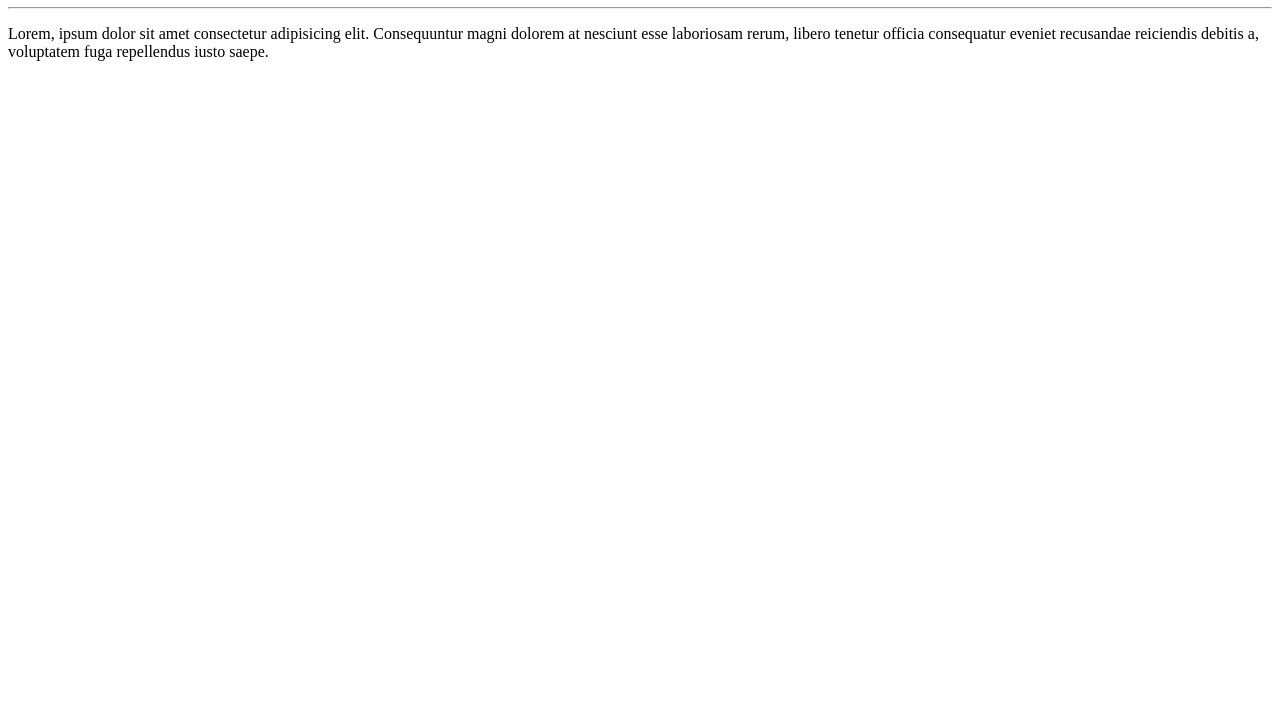
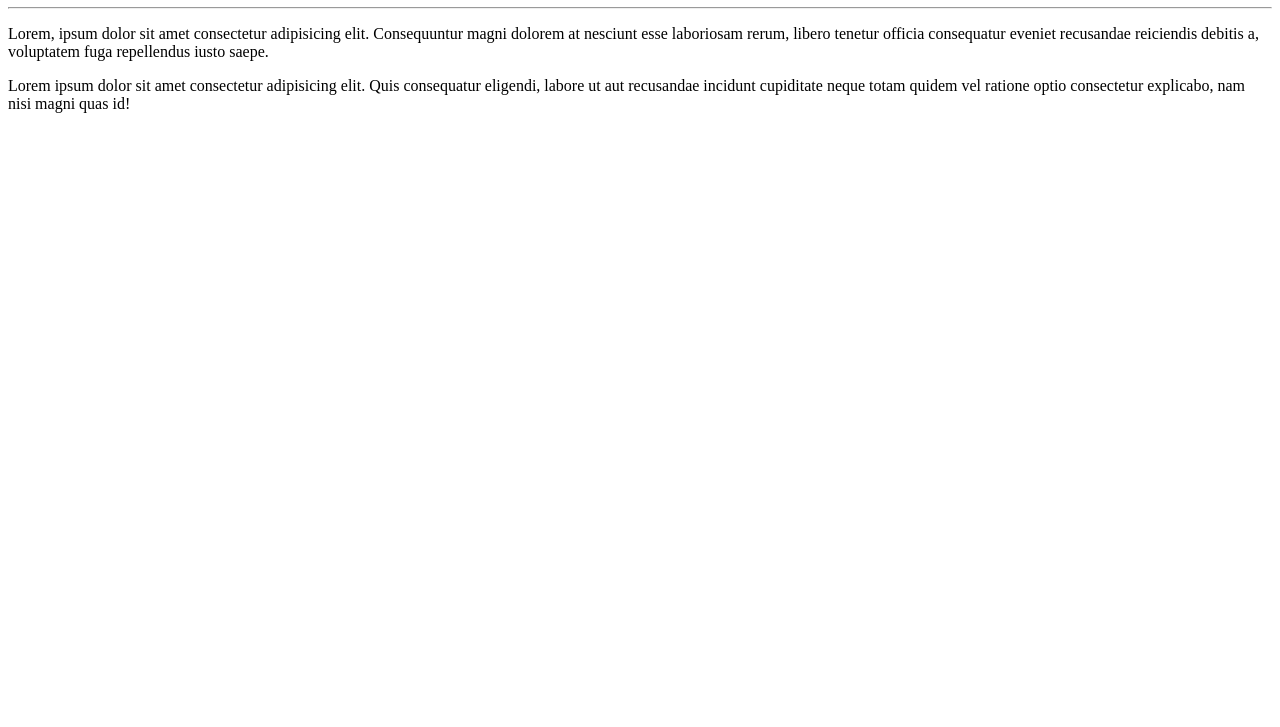
Before and after one commit to BereniceValle/Ola-Mundo, a plain HTML site: page Site-exemplo/index.html in a window 1280 px wide. Shown: the part 73-800 px from the top of the page. Drawn offline with Linux system fonts and the light colour scheme.

Commit message:
adicionei um parágrafo

```diff
--- a/Site-exemplo/index.html
+++ b/Site-exemplo/index.html
@@ -10,5 +10,6 @@
     <h1>Olá, Mundo!</h1>
     <hr>
     <p>Lorem, ipsum dolor sit amet consectetur adipisicing elit. Consequuntur magni dolorem at nesciunt esse laboriosam rerum, libero tenetur officia consequatur eveniet recusandae reiciendis debitis a, voluptatem fuga repellendus iusto saepe.</p>
+    <p>Lorem ipsum dolor sit amet consectetur adipisicing elit. Quis consequatur eligendi, labore ut aut recusandae incidunt cupiditate neque totam quidem vel ratione optio consectetur explicabo, nam nisi magni quas id!</p>
 </body>
 </html>
```
